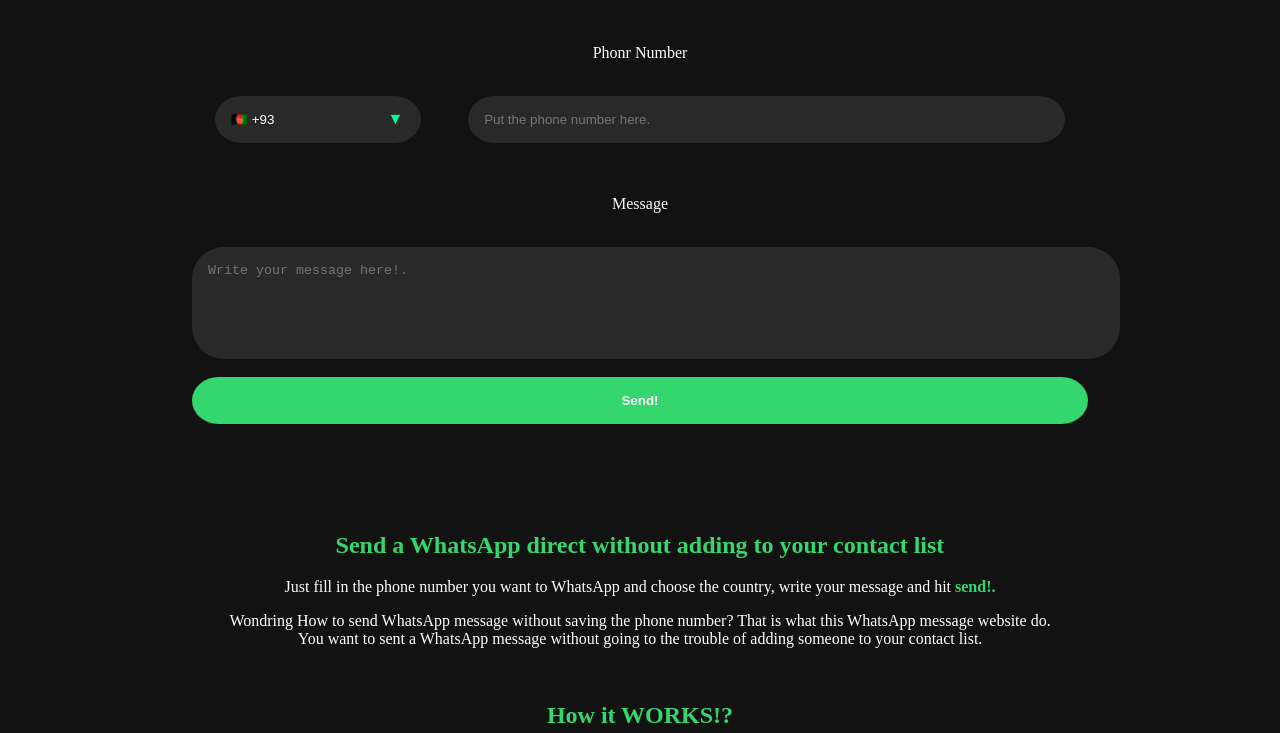
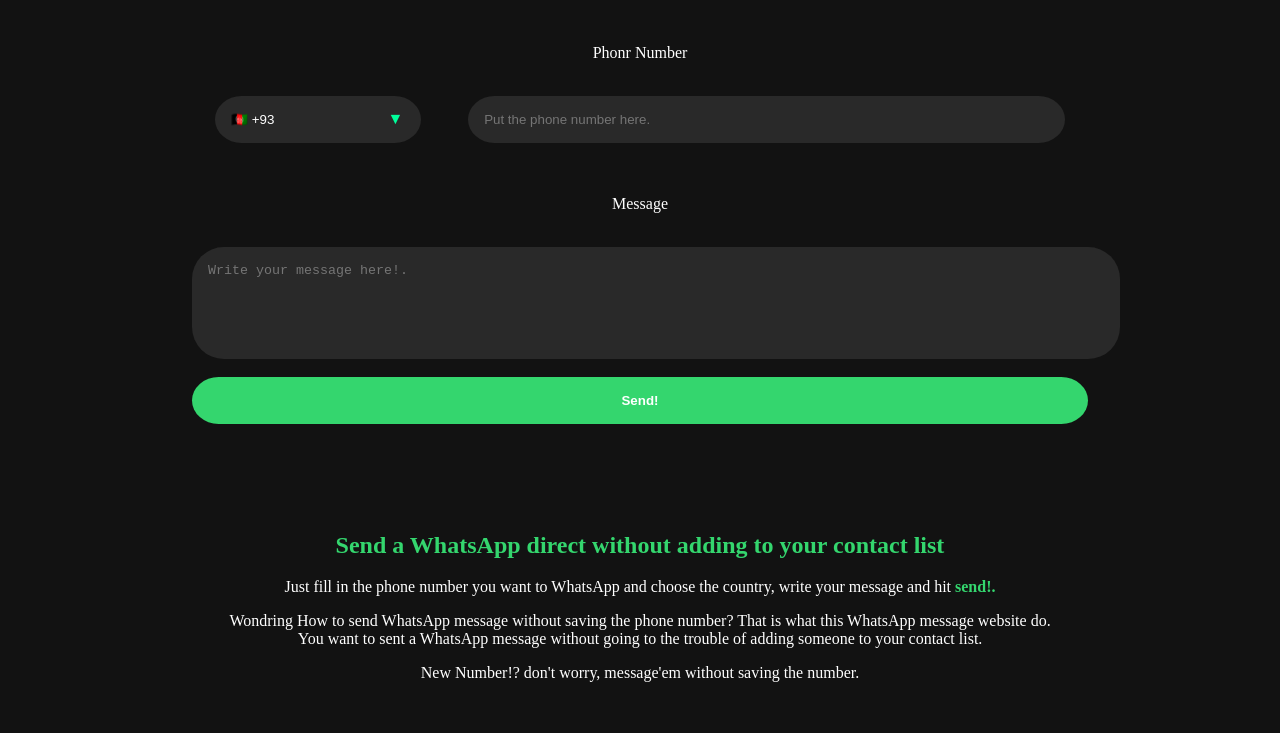
Before and after one commit to MIRAKSKI/Whatsamber, a plain HTML site: page index.html in a window 1280 px wide. Shown: the part 61-794 px from the top of the page. Drawn offline with Linux system fonts and the light colour scheme.

Commit message:
Update index.html

```diff
--- a/index.html
+++ b/index.html
@@ -108,6 +108,7 @@
           <h2 style="color: #34d66e;">Send a WhatsApp direct without adding to your contact list</h2>
           <p>Just fill in the phone number you want to WhatsApp and choose the country, write your message and hit <b  style="color: #34d66e;">send!.</b></p>
           <p>Wondring How to send WhatsApp message without saving the phone number? That is what this WhatsApp message website do.</br> You want to sent a WhatsApp message without going to the trouble of adding someone to your contact list.</p>
+	  <p>New Number!? don't worry, message'em without saving the number.</p>
           </br>
           <h2 style="color: #34d66e;">How it WORKS!?</h2>
           <p>it starts with information gaved by the user the website forms a link like so:</p>
```
